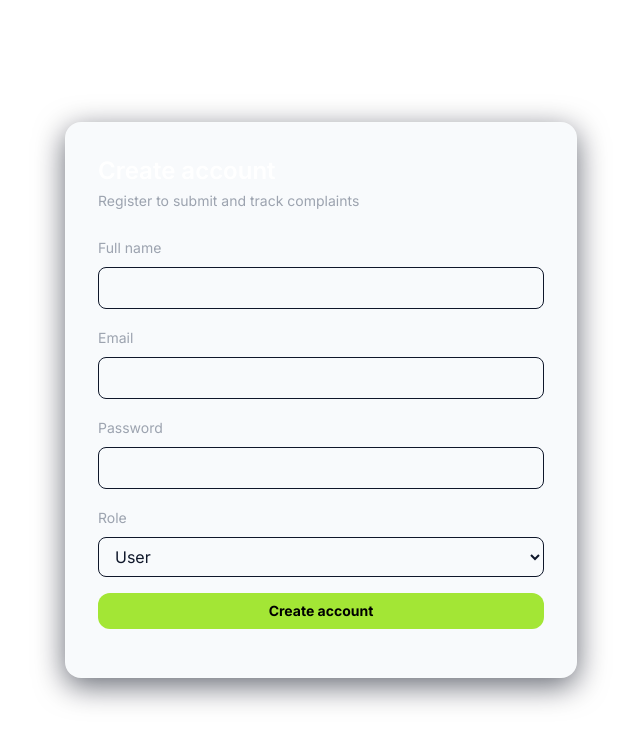
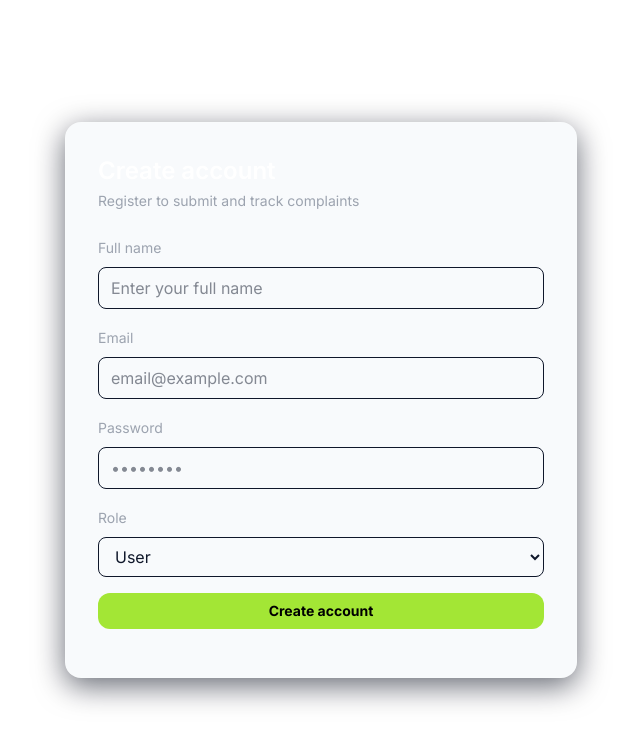
Before and after one commit to lUCIFER94008/complaint-system, a Next.js app: page /register in a window 1280 px wide. Shown: the top 744 px of the page, without its empty margins (319-959 px from the left). Built offline with nearby package versions, Linux system fonts and the light colour scheme.

Commit message:
fix: improve form accessibility across the app

```diff
--- a/src/app/complaints/submit/page.tsx
+++ b/src/app/complaints/submit/page.tsx
@@ -83,28 +83,28 @@ export default function SubmitComplaint() {
             ) : (
               <form onSubmit={onSubmit} className="mt-6 space-y-4">
                 <div>
-                  <label className="text-sm text-white">Full name</label>
-                  <input value={name} onChange={(e) => setName(e.target.value)} required className="mt-2 w-full rounded-lg border border-[var(--border)] bg-transparent px-3 py-2 text-white outline-none focus:ring-2 focus:ring-[var(--accent)]" />
+                  <label htmlFor="name" className="text-sm text-white">Full name</label>
+                  <input id="name" value={name} onChange={(e) => setName(e.target.value)} required placeholder="Your full name" className="mt-2 w-full rounded-lg border border-[var(--border)] bg-transparent px-3 py-2 text-white outline-none focus:ring-2 focus:ring-[var(--accent)]" />
                 </div>
 
                 <div>
-                  <label className="text-sm text-white">Email</label>
-                  <input value={email} onChange={(e) => setEmail(e.target.value)} required type="email" className="mt-2 w-full rounded-lg border border-[var(--border)] bg-transparent px-3 py-2 text-white outline-none focus:ring-2 focus:ring-[var(--accent)]" />
+                  <label htmlFor="email" className="text-sm text-white">Email</label>
+                  <input id="email" value={email} onChange={(e) => setEmail(e.target.value)} required type="email" placeholder="email@example.com" className="mt-2 w-full rounded-lg border border-[var(--border)] bg-transparent px-3 py-2 text-white outline-none focus:ring-2 focus:ring-[var(--accent)]" />
                 </div>
 
                 <div>
-                  <label className="text-sm text-white">Title</label>
-                  <input value={title} onChange={(e) => setTitle(e.target.value)} required className="mt-2 w-full rounded-lg border border-[var(--border)] bg-transparent px-3 py-2 text-white outline-none focus:ring-2 focus:ring-[var(--accent)]" />
+                  <label htmlFor="title" className="text-sm text-white">Title</label>
+                  <input id="title" value={title} onChange={(e) => setTitle(e.target.value)} required placeholder="Short title for your complaint" className="mt-2 w-full rounded-lg border border-[var(--border)] bg-transparent px-3 py-2 text-white outline-none focus:ring-2 focus:ring-[var(--accent)]" />
                 </div>
 
                 <div>
-                  <label className="text-sm text-white">Description</label>
-                  <textarea value={description} onChange={(e) => setDescription(e.target.value)} required className="mt-2 w-full min-h-[140px] rounded-lg border border-[var(--border)] bg-transparent px-3 py-2 text-white outline-none focus:ring-2 focus:ring-[var(--accent)]" />
+                  <label htmlFor="description" className="text-sm text-white">Description</label>
+                  <textarea id="description" value={description} onChange={(e) => setDescription(e.target.value)} required placeholder="Provide detailed information about your issue..." className="mt-2 w-full min-h-[140px] rounded-lg border border-[var(--border)] bg-transparent px-3 py-2 text-white outline-none focus:ring-2 focus:ring-[var(--accent)]" />
                 </div>
 
                 <div>
-                  <label className="text-sm text-white">Attachment (optional)</label>
-                  <input type="file" className="mt-2 w-full text-sm text-white/70" />
+                  <label htmlFor="attachment" className="text-sm text-white">Attachment (optional)</label>
+                  <input id="attachment" type="file" className="mt-2 w-full text-sm text-white/70" aria-label="Upload attachment" />
                 </div>
 
                 {message ? <div className="text-sm text-white/80">{message}</div> : null}
--- a/src/app/feedback/page.tsx
+++ b/src/app/feedback/page.tsx
@@ -52,14 +52,21 @@ export default function FeedbackPage() {
           </h2>
 
           <form className="mt-5 space-y-4" onSubmit={onSubmit}>
+            <div>
+              <label htmlFor="name" className="sr-only">Your name</label>
               <input
+                id="name"
                 required
                 value={name}
                 onChange={(e) => setName(e.target.value)}
                 placeholder="Your name"
                 className="block w-full rounded-2xl border border-white/10 bg-transparent px-3 py-2 text-white outline-none focus:ring-2 focus:ring-white/10"
               />
+            </div>
+            <div>
+              <label htmlFor="email" className="sr-only">Your email</label>
               <input
+                id="email"
                 required
                 type="email"
                 value={email}
@@ -67,7 +74,11 @@ export default function FeedbackPage() {
                 placeholder="Your email"
                 className="block w-full rounded-2xl border border-white/10 bg-transparent px-3 py-2 text-white outline-none focus:ring-2 focus:ring-white/10"
               />
+            </div>
+            <div>
+              <label htmlFor="message" className="sr-only">Write your feedback</label>
               <textarea
+                id="message"
                 required
                 rows={5}
                 value={message}
@@ -75,6 +86,7 @@ export default function FeedbackPage() {
                 placeholder="Write your feedback"
                 className="block w-full rounded-2xl border border-white/10 bg-transparent px-3 py-2 text-white outline-none focus:ring-2 focus:ring-white/10"
               />
+            </div>
 
             {success ? (
               <p className="rounded-xl border border-emerald-200 bg-emerald-50 px-3 py-2 text-sm text-emerald-700">
--- a/src/app/login/page.tsx
+++ b/src/app/login/page.tsx
@@ -42,13 +42,13 @@ export default function LoginPage() {
 
         <form onSubmit={onSubmit} className="mt-6 space-y-4">
           <div>
-            <label className="text-sm text-[var(--muted)]">Email</label>
-            <input value={email} onChange={(e) => setEmail(e.target.value)} type="email" required className="mt-2 w-full rounded-lg border border-[var(--border)] bg-transparent px-3 py-2 text-[var(--text)] outline-none focus:ring-2 focus:ring-[var(--accent)]" />
+            <label htmlFor="email" className="text-sm text-[var(--muted)]">Email</label>
+            <input id="email" value={email} onChange={(e) => setEmail(e.target.value)} type="email" required placeholder="email@example.com" className="mt-2 w-full rounded-lg border border-[var(--border)] bg-transparent px-3 py-2 text-[var(--text)] outline-none focus:ring-2 focus:ring-[var(--accent)]" />
           </div>
 
           <div>
-            <label className="text-sm text-[var(--muted)]">Password</label>
-            <input value={password} onChange={(e) => setPassword(e.target.value)} type="password" required className="mt-2 w-full rounded-lg border border-[var(--border)] bg-transparent px-3 py-2 text-[var(--text)] outline-none focus:ring-2 focus:ring-[var(--accent)]" />
+            <label htmlFor="password" className="text-sm text-[var(--muted)]">Password</label>
+            <input id="password" value={password} onChange={(e) => setPassword(e.target.value)} type="password" required placeholder="••••••••" className="mt-2 w-full rounded-lg border border-[var(--border)] bg-transparent px-3 py-2 text-[var(--text)] outline-none focus:ring-2 focus:ring-[var(--accent)]" />
           </div>
 
           {error ? <div className="text-sm text-red-400">{error}</div> : null}
--- a/src/app/register/page.tsx
+++ b/src/app/register/page.tsx
@@ -61,23 +61,23 @@ export default function RegisterPage() {
 
         <form onSubmit={onSubmit} className="mt-6 space-y-4">
           <div>
-            <label className="text-sm text-[var(--muted)]">Full name</label>
-            <input value={name} onChange={(e) => setName(e.target.value)} className="mt-2 w-full rounded-lg border border-[var(--border)] bg-transparent px-3 py-2 text-[var(--text)] outline-none focus:ring-2 focus:ring-[var(--accent)]" />
+            <label htmlFor="name" className="text-sm text-[var(--muted)]">Full name</label>
+            <input id="name" value={name} onChange={(e) => setName(e.target.value)} placeholder="Enter your full name" className="mt-2 w-full rounded-lg border border-[var(--border)] bg-transparent px-3 py-2 text-[var(--text)] outline-none focus:ring-2 focus:ring-[var(--accent)]" />
           </div>
 
           <div>
-            <label className="text-sm text-[var(--muted)]">Email</label>
-            <input required type="email" value={email} onChange={(e) => setEmail(e.target.value)} className="mt-2 w-full rounded-lg border border-[var(--border)] bg-transparent px-3 py-2 text-[var(--text)] outline-none focus:ring-2 focus:ring-[var(--accent)]" />
+            <label htmlFor="email" className="text-sm text-[var(--muted)]">Email</label>
+            <input id="email" required type="email" value={email} onChange={(e) => setEmail(e.target.value)} placeholder="email@example.com" className="mt-2 w-full rounded-lg border border-[var(--border)] bg-transparent px-3 py-2 text-[var(--text)] outline-none focus:ring-2 focus:ring-[var(--accent)]" />
           </div>
 
           <div>
-            <label className="text-sm text-[var(--muted)]">Password</label>
-            <input required type="password" value={password} onChange={(e) => setPassword(e.target.value)} className="mt-2 w-full rounded-lg border border-[var(--border)] bg-transparent px-3 py-2 text-[var(--text)] outline-none focus:ring-2 focus:ring-[var(--accent)]" />
+            <label htmlFor="password" className="text-sm text-[var(--muted)]">Password</label>
+            <input id="password" required type="password" value={password} onChange={(e) => setPassword(e.target.value)} placeholder="••••••••" className="mt-2 w-full rounded-lg border border-[var(--border)] bg-transparent px-3 py-2 text-[var(--text)] outline-none focus:ring-2 focus:ring-[var(--accent)]" />
           </div>
 
           <div>
-            <label className="text-sm text-[var(--muted)]">Role</label>
-            <select value={role} onChange={(e) => setRole(e.target.value as any)} className="mt-2 w-full rounded-lg border border-[var(--border)] bg-transparent px-3 py-2 text-[var(--text)] outline-none focus:ring-2 focus:ring-[var(--accent)]">
+            <label htmlFor="role" className="text-sm text-[var(--muted)]">Role</label>
+            <select id="role" value={role} onChange={(e) => setRole(e.target.value as any)} className="mt-2 w-full rounded-lg border border-[var(--border)] bg-transparent px-3 py-2 text-[var(--text)] outline-none focus:ring-2 focus:ring-[var(--accent)]">
               <option value="user">User</option>
               <option value="admin">Admin</option>
             </select>
@@ -85,8 +85,8 @@ export default function RegisterPage() {
 
           {role === "admin" ? (
             <div>
-              <label className="text-sm text-[var(--muted)]">Admin code</label>
-              <input value={adminCode} onChange={(e) => setAdminCode(e.target.value)} type="password" className="mt-2 w-full rounded-lg border border-[var(--border)] bg-transparent px-3 py-2 text-[var(--text)] outline-none focus:ring-2 focus:ring-[var(--accent)]" />
+              <label htmlFor="adminCode" className="text-sm text-[var(--muted)]">Admin code</label>
+              <input id="adminCode" value={adminCode} onChange={(e) => setAdminCode(e.target.value)} type="password" placeholder="Admin secret code" className="mt-2 w-full rounded-lg border border-[var(--border)] bg-transparent px-3 py-2 text-[var(--text)] outline-none focus:ring-2 focus:ring-[var(--accent)]" />
               {process.env.NODE_ENV !== 'production' ? (
                 <p className="mt-2 text-xs text-zinc-400">Development: default admin code is <strong>ADMIN_SECRET</strong></p>
               ) : null}
```
Also changed, not shown: src/app/complaints/page.tsx (+12 -0 lines). Lines whose indentation alone changed are shown as unchanged.
